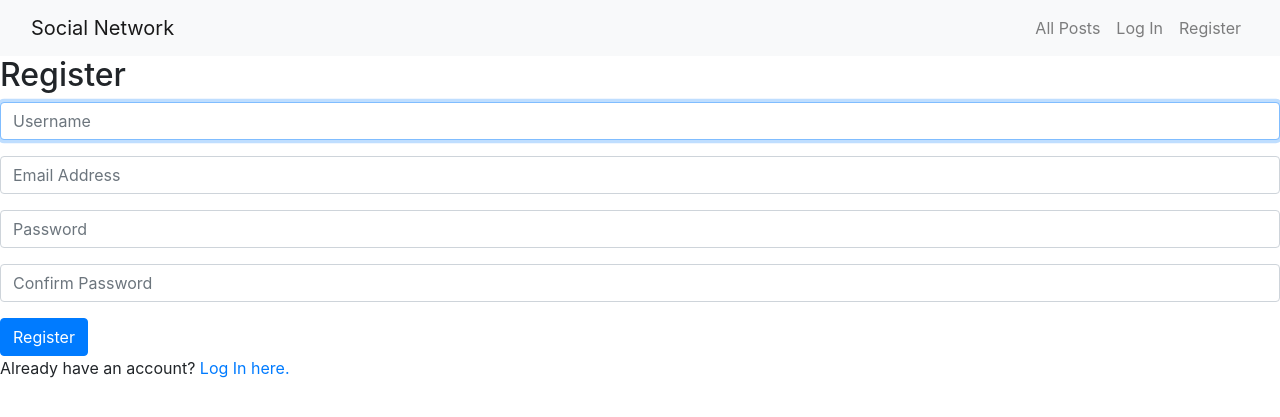
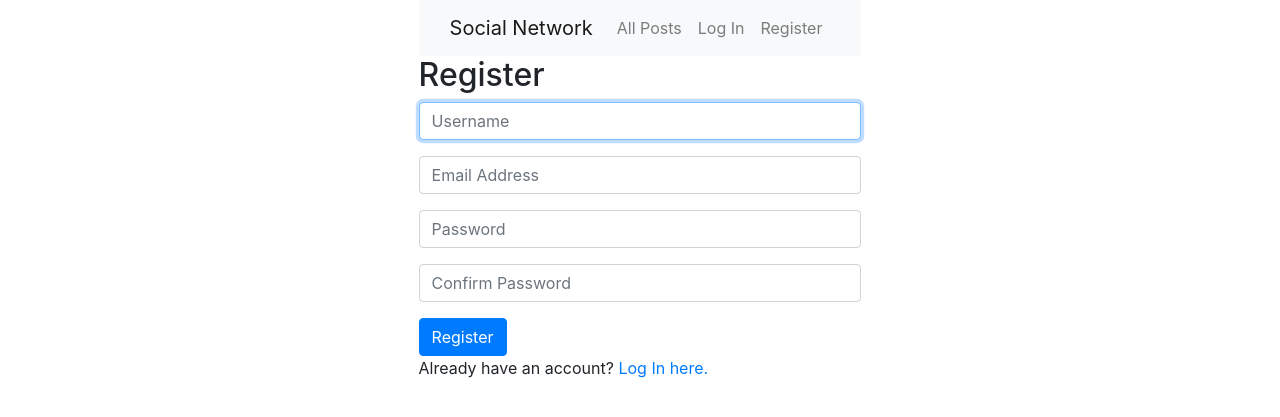
Before and after one commit to sahilsao/Basic-Social-Network-master, a Django app: page /register in a window 1280 px wide. Shown: the top 417 px of the page. Run offline with Django 3.2, Linux system fonts and the light colour scheme; some libraries are stand-ins or nearby versions.

Commit message:
Update styles.css

```diff
--- a/network/static/network/styles.css
+++ b/network/static/network/styles.css
@@ -1,6 +1,5 @@
 body {
-    width: auto;
-    height: auto;
+    width: fit-content;
     margin-left: auto;
     margin-right: auto;
 }
```
